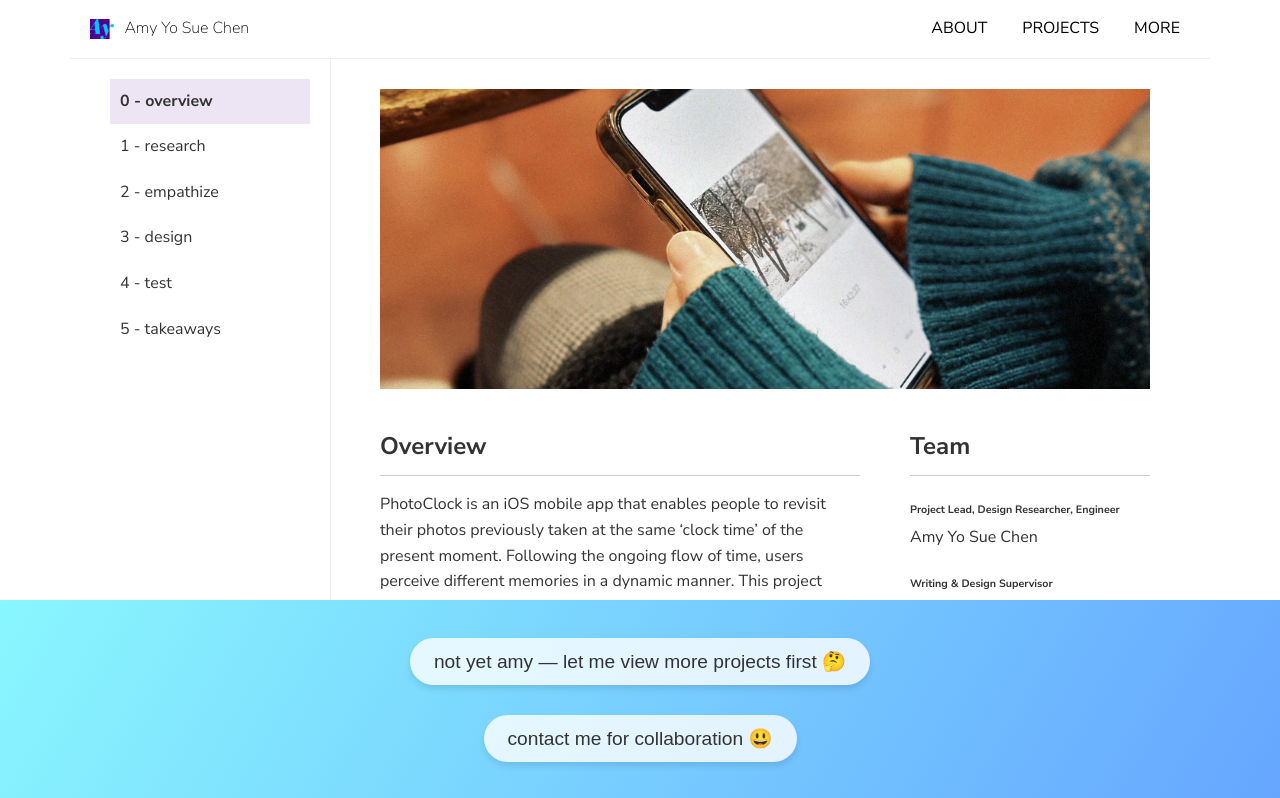
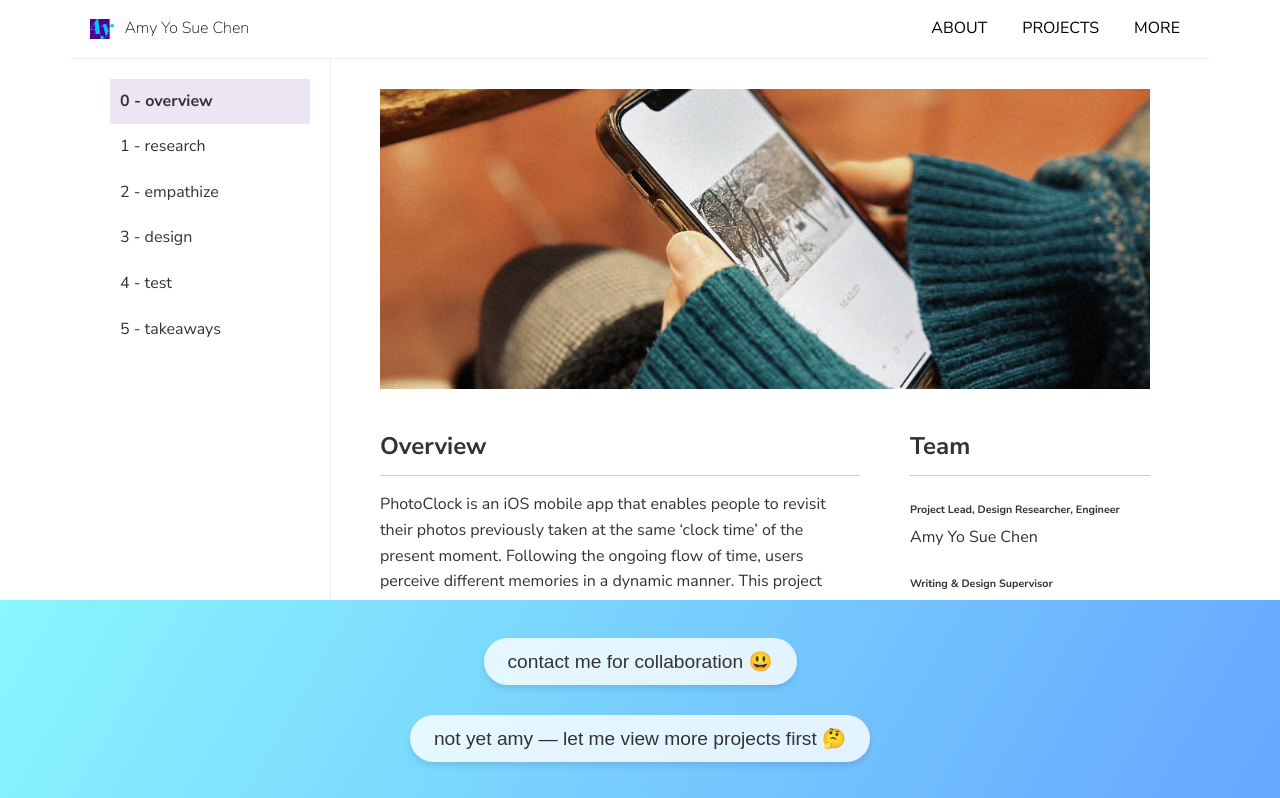
Before and after one commit to skyjo3/skyjo3.github.io, a React (Create React App) app: page /website-new/projects/photoclock in a window 1280 px wide. Shown: the top 798 px of the page. Built offline with nearby package versions, Linux system fonts and the light colour scheme.

Commit message:
minor revision

```diff
--- a/src/components/FullScreenCTA.js
+++ b/src/components/FullScreenCTA.js
@@ -29,8 +29,8 @@ const FullScreenCTA = () => {
 
   return (
     <div className={styles.fullScreenCTA} style={{ opacity: opacity }}>
+      <button onClick={() => navigate('/more')}>contact me for collaboration 😃</button>
       <button onClick={() => navigate('/projects')}>not yet amy — let me view more projects first 🤔</button>
-      <button onClick={() => navigate('/more')}>contact me for collaboration 😃</button>
     </div>
   );
 };
--- a/src/components/FullScreenCTA.module.css
+++ b/src/components/FullScreenCTA.module.css
@@ -20,10 +20,12 @@ button {
     padding: 12px 24px;
     border: none;
     border-radius: 30px;
+
     background-color: rgba(255, 255, 255, 0.8);
     color: #333;
+
     cursor: pointer;
-    transition: background-color 1s ease, transform 1s ease;
+    transition: background-color 0.3s ease, transform 0.3s ease;
     box-shadow: 0 4px 6px rgba(0, 0, 0, 0.1);
 }
 
```
